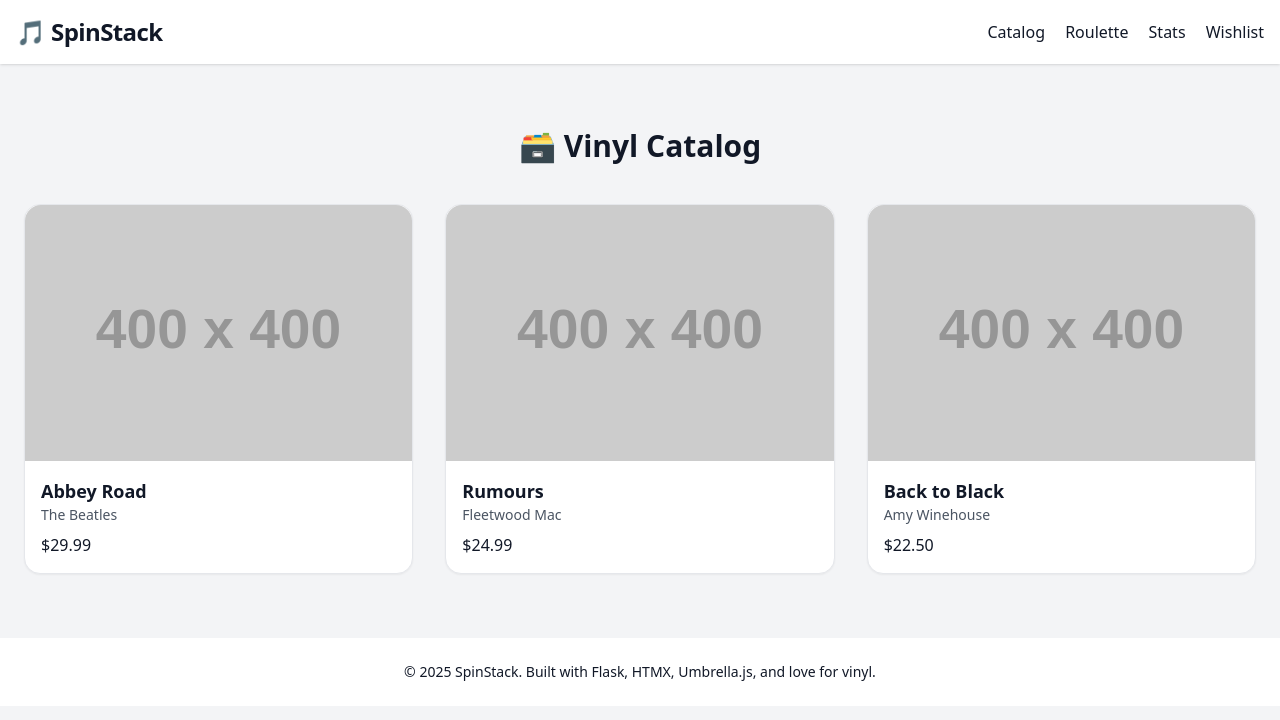
After one commit to desertrambler/spin-stack, a Flask app: page /catalog in a window 1280 px wide. The commit adds this page. Shown: the top 720 px of the page. Run offline with Flask 3, Linux system fonts and the light colour scheme; grey boxes labelled with a size stand in for pictures from a placeholder-image service; some libraries are stand-ins or nearby versions.

Commit message:
added vinyl catalog prototype page

```diff
--- a/app.py
+++ b/app.py
@@ -6,5 +6,9 @@ app = Flask(__name__)
 def home():
     return render_template('index.html')
 
+@app.route('/catalog')
+def show_catalog():
+    return render_template('catalog.html')
+
 if __name__ == '__main__':
     app.run(debug=True)
--- /dev/null
+++ b/templates/catalog.html
@@ -0,0 +1,72 @@
+<!DOCTYPE html>
+<html lang="en" class="dark">
+<head>
+  <meta charset="UTF-8" />
+  <meta name="viewport" content="width=device-width, initial-scale=1.0" />
+  <title>SpinStack – Vinyl Catalog</title>
+  <script src="https://cdn.tailwindcss.com"></script>
+</head>
+<body class="bg-gray-100 dark:bg-gray-900 text-gray-900 dark:text-white font-sans">
+
+  <!-- Header -->
+  <header class="bg-white dark:bg-gray-800 shadow sticky top-0 z-50">
+    <div class="max-w-7xl mx-auto px-4 py-4 flex justify-between items-center">
+      <h1 class="text-2xl font-bold tracking-tight">🎵 SpinStack</h1>
+      <nav class="space-x-4">
+        <a href="/catalog" class="hover:underline">Catalog</a>
+        <a href="#" class="hover:underline">Roulette</a>
+        <a href="#" class="hover:underline">Stats</a>
+        <a href="#" class="hover:underline">Wishlist</a>
+      </nav>
+    </div>
+  </header>
+
+  <!-- Vinyl Catalog -->
+  <section class="max-w-7xl mx-auto px-6 py-16">
+    <h2 class="text-3xl font-bold mb-10 text-center">🗃️ Vinyl Catalog</h2>
+    <div class="grid grid-cols-1 sm:grid-cols-2 md:grid-cols-3 gap-8">
+
+      <!-- Vinyl Card -->
+      <div class="bg-white dark:bg-gray-800 border border-gray-200 dark:border-gray-700 rounded-2xl shadow-sm hover:shadow-md transition">
+        <img src="https://via.placeholder.com/400x400.png?text=Abbey+Road" alt="Abbey Road" class="w-full h-64 object-cover rounded-t-2xl">
+        <div class="p-4">
+          <h3 class="text-lg font-semibold">Abbey Road</h3>
+          <p class="text-sm text-gray-600 dark:text-gray-400">The Beatles</p>
+          <p class="mt-2 font-medium">$29.99</p>
+        </div>
+      </div>
+
+      <!-- Vinyl Card -->
+      <div class="bg-white dark:bg-gray-800 border border-gray-200 dark:border-gray-700 rounded-2xl shadow-sm hover:shadow-md transition">
+        <img src="https://via.placeholder.com/400x400.png?text=Rumours" alt="Rumours" class="w-full h-64 object-cover rounded-t-2xl">
+        <div class="p-4">
+          <h3 class="text-lg font-semibold">Rumours</h3>
+          <p class="text-sm text-gray-600 dark:text-gray-400">Fleetwood Mac</p>
+          <p class="mt-2 font-medium">$24.99</p>
+        </div>
+      </div>
+
+      <!-- Vinyl Card -->
+      <div class="bg-white dark:bg-gray-800 border border-gray-200 dark:border-gray-700 rounded-2xl shadow-sm hover:shadow-md transition">
+        <img src="https://via.placeholder.com/400x400.png?text=Back+to+Black" alt="Back to Black" class="w-full h-64 object-cover rounded-t-2xl">
+        <div class="p-4">
+          <h3 class="text-lg font-semibold">Back to Black</h3>
+          <p class="text-sm text-gray-600 dark:text-gray-400">Amy Winehouse</p>
+          <p class="mt-2 font-medium">$22.50</p>
+        </div>
+      </div>
+
+      <!-- Add more vinyl cards here -->
+
+    </div>
+  </section>
+
+  <!-- Footer -->
+  <footer class="bg-white dark:bg-gray-800 py-6 text-center text-sm">
+    <p>&copy; 2025 SpinStack. Built with Flask, HTMX, Umbrella.js, and love for vinyl.</p>
+  </footer>
+
+  <!-- Optional: HTMX Script -->
+  <script src="https://cdn.jsdelivr.net/npm/htmx.org@2.0.6/dist/htmx.min.js" integrity="sha384-Akqfrbj/HpNVo8k11SXBb6TlBWmXXlYQrCSqEWmyKJe+hDm3Z/B2WVG4smwBkRVm" crossorigin="anonymous"></script>
+</body>
+</html>
--- a/templates/index.html
+++ b/templates/index.html
@@ -12,7 +12,7 @@
     <div class="max-w-7xl mx-auto px-4 py-4 flex justify-between items-center">
       <h1 class="text-2xl font-bold tracking-tight">🎵 SpinStack</h1>
       <nav class="space-x-4">
-        <a href="#" class="hover:underline">Catalog</a>
+        <a href="/catalog" class="hover:underline">Catalog</a>
         <a href="#" class="hover:underline">Roulette</a>
         <a href="#" class="hover:underline">Stats</a>
         <a href="#" class="hover:underline">Wishlist</a>
```
